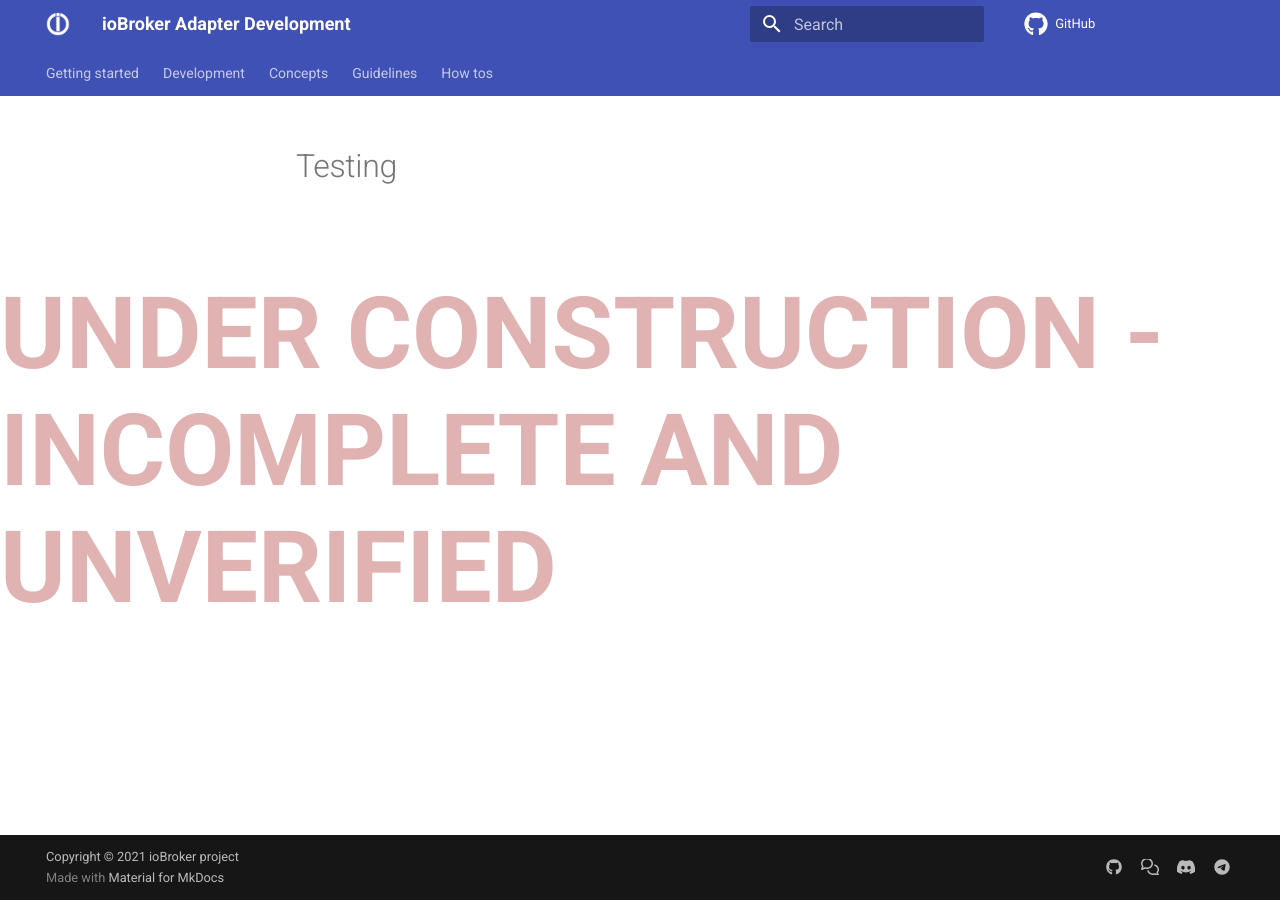
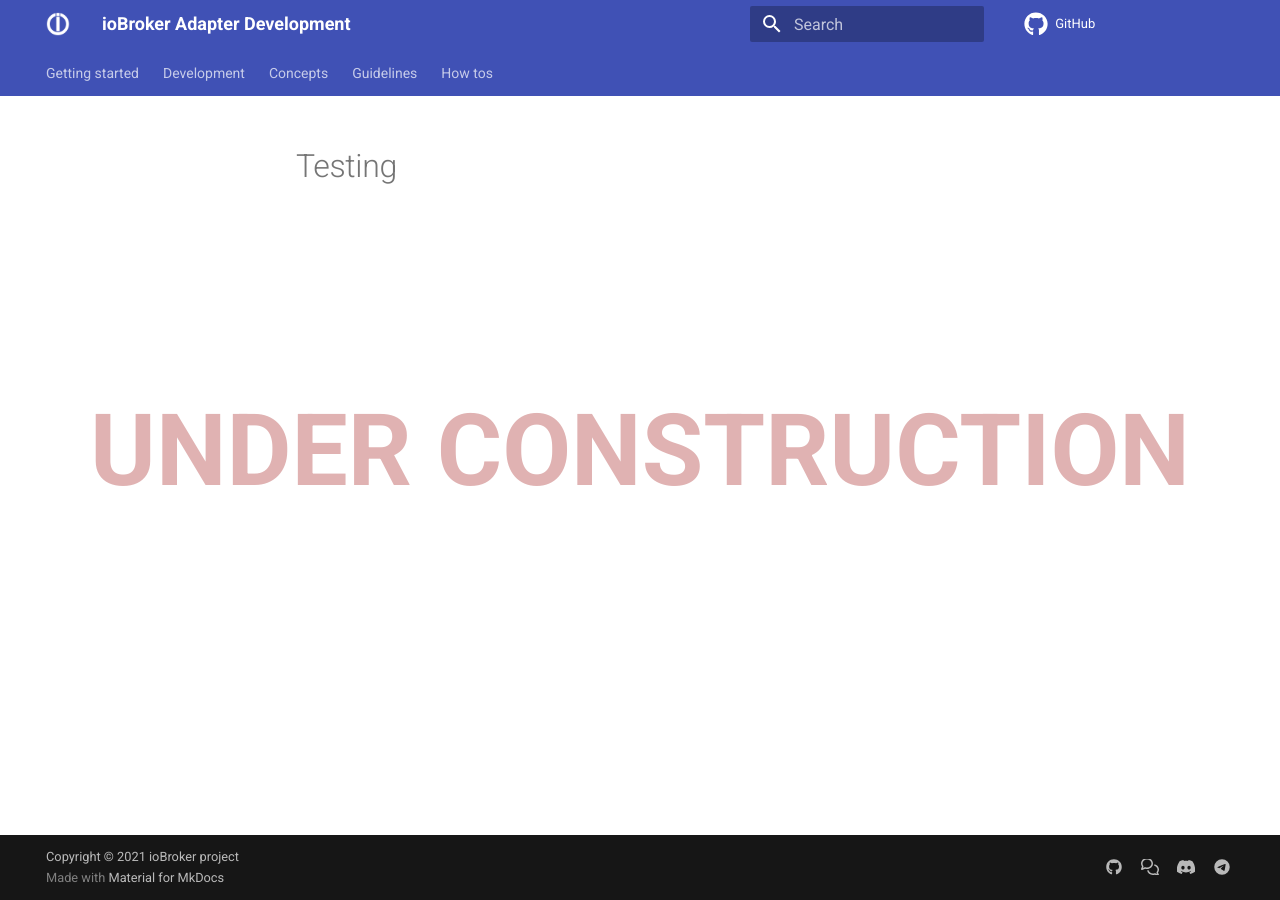
Before and after one commit to ioBroker/dev-docs, an MkDocs documentation site: the page built from docs/development/04-testing.md, in a window 1280 px wide. Built offline with MkDocs 1.6.1 and Material for MkDocs 9.7.7, drawn with Linux system fonts in a browser that asks for light colours; comment, search, counter and statistics services are not loaded; the version menu is left out.

Commit message:
Change watermark to UNDER CONSTRUCTION
Reducing the text should provide better readability

```diff
--- a/docs/assets/stylesheets/extra.css
+++ b/docs/assets/stylesheets/extra.css
@@ -3,7 +3,7 @@ html {
 }
 
 body:before{
-    content: 'UNDER CONSTRUCTION - INCOMPLETE AND UNVERIFIED';
+    content: 'UNDER CONSTRUCTION';
     position: fixed;
     top: 0;
     bottom: 0;
```
